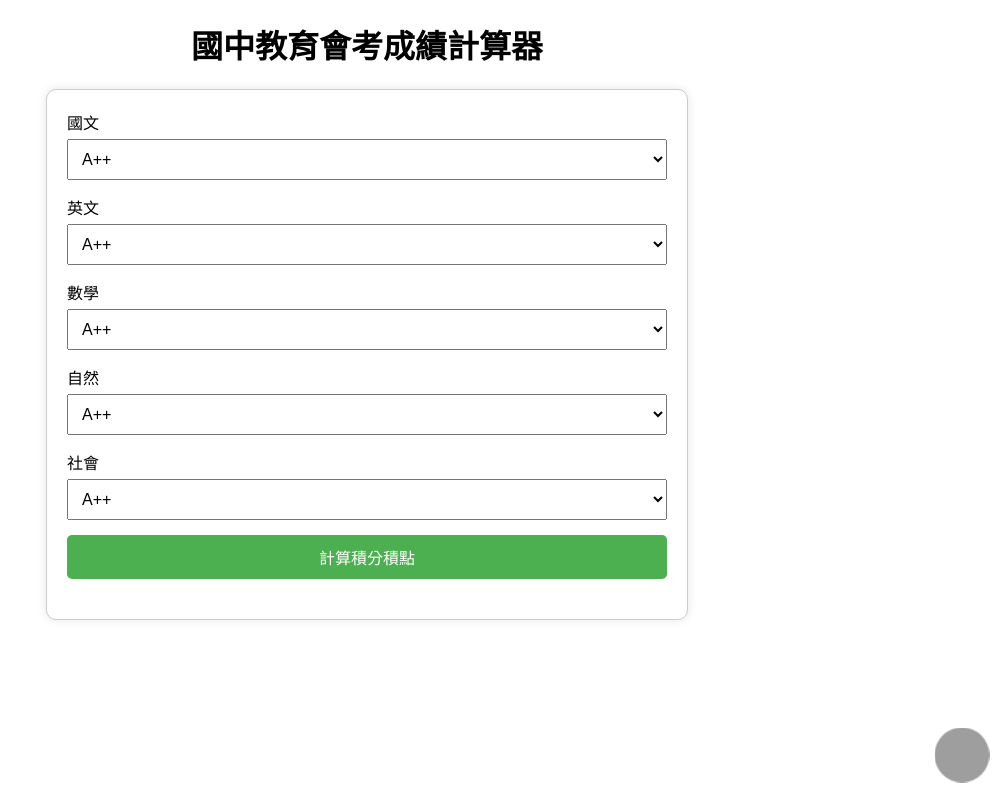
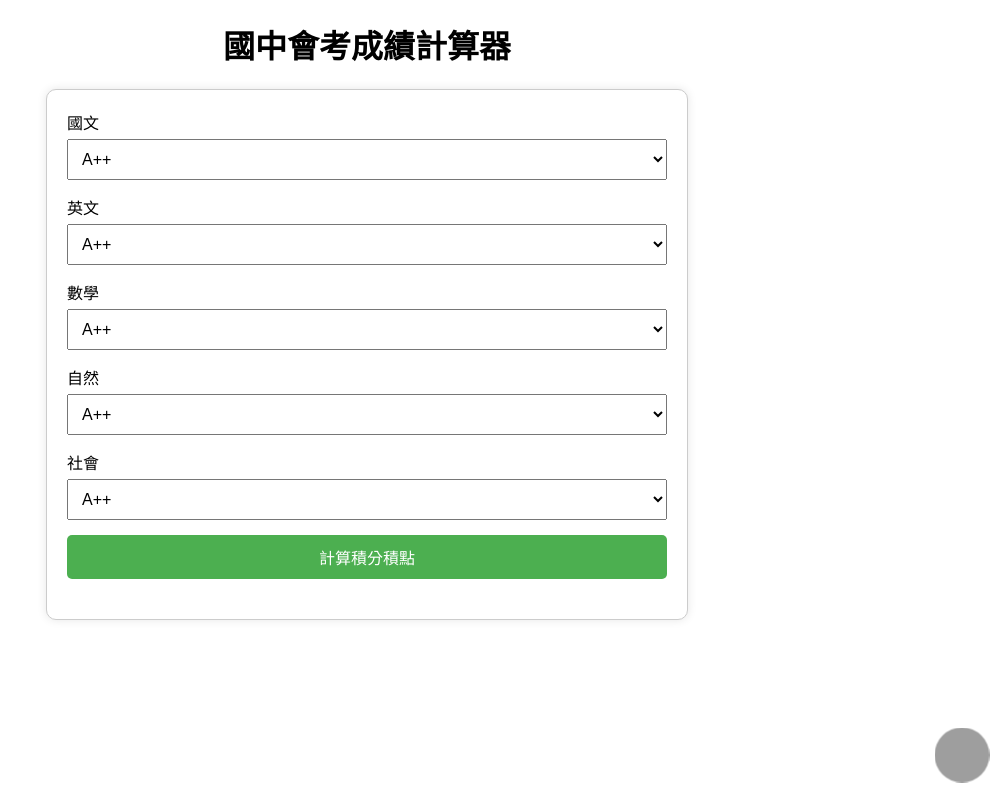
Before and after one commit to rwAndrew/-, a plain HTML site: page index.html in a window 1280 px wide. Shown: the whole page, without its empty margins (273-1280 px from the left). Drawn offline with Linux system fonts and the light colour scheme; grey boxes are pictures that could not be loaded.

Commit message:
Update index.html

```diff
--- a/index.html
+++ b/index.html
@@ -115,7 +115,7 @@
 </head>
 <body>
 
-    <h1>國中教育會考成績計算器</h1>
+    <h1>國中會考成績計算器</h1>
 
     <div class="calculator">
         <div class="form-group">
```
